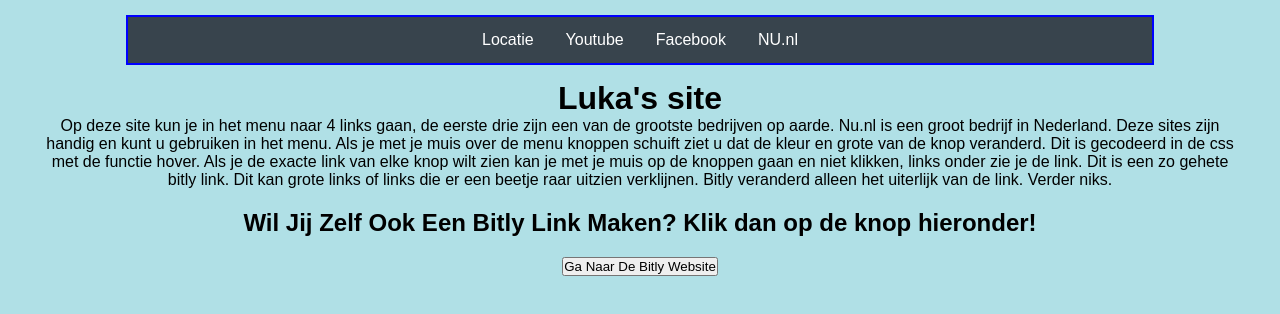
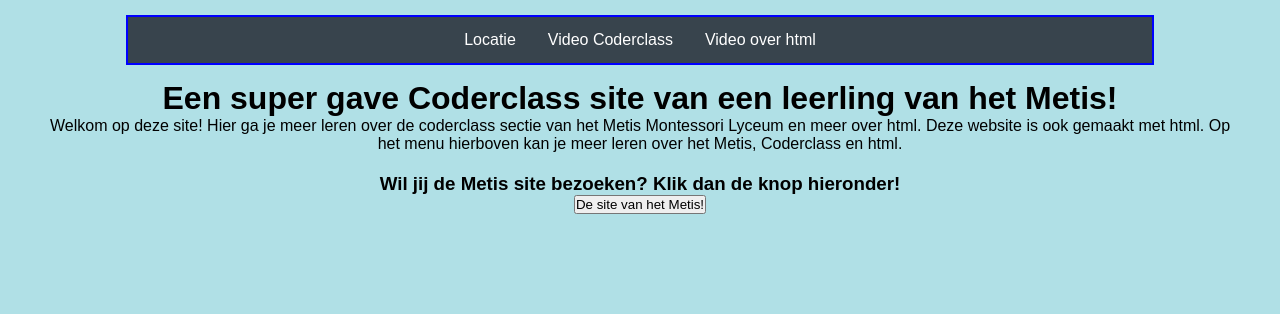
Before and after one commit to lukagthb/htmlcssopdracht, a plain HTML site: page index.html in a window 1280 px wide. Drawn offline with Linux system fonts and the light colour scheme.

Commit message:
Update index.html

```diff
--- a/index.html
+++ b/index.html
@@ -6,27 +6,24 @@
     <title>repl.it</title>
     <link href="opmaak.css" rel="stylesheet" type="text/css" />
     <link rel="gmaps.html" href="/css/master.css">
+  <link rel="htmlvideo.html" href="/css/master.css">
   </head>
   <body style="background-color:powderblue;">
     <ul class="nav-bar">
       <li><a href="gmaps.html">Locatie</a></li>
-      <li><a href="https://bit.ly/3HO2U4x">Youtube</a></li>
-      <li><a href="https://bit.ly/3gQ1DOt">Facebook</a></li>
-      <li><a href="https://bit.ly/33jRruB">NU.nl</a></li>
+      <li><a href="filmpje.html">Video Coderclass</a></li>
+      <li><a href="htmlvideo.html">Video over html</a></li>
+
     </ul>
-    <h1>Luka's site</h1>
+    <h1>Een super gave Coderclass site van een leerling van het Metis!</h1>
     <div id="tekstje">
-      <p>Op deze site kun je in het menu naar 4 links gaan, de eerste drie zijn een van de grootste bedrijven op aarde.
-      Nu.nl is een groot bedrijf in Nederland. Deze sites zijn handig en kunt u gebruiken in het menu.
-    Als je met je muis over de menu knoppen schuift ziet u dat de kleur en grote van de knop veranderd. Dit is gecodeerd in de css met de functie hover. Als je de exacte link van elke knop wilt zien kan je met je muis op de knoppen gaan en niet klikken, links onder zie je de link. Dit is een zo gehete bitly link. Dit kan grote links of links die er een beetje raar uitzien verklijnen. Bitly veranderd alleen het uiterlijk van de link. Verder niks.</p>
-
+      <p>Welkom op deze site! Hier ga je meer leren over de coderclass sectie van het Metis Montessori Lyceum en meer over html. Deze website is ook gemaakt met html. Op het menu hierboven kan je meer leren over het Metis, Coderclass en html.</p>
     </div>
-  <h2>Wil Jij Zelf Ook Een Bitly Link Maken?
-  Klik dan op de knop hieronder!</h2>
+  <h3>Wil jij de Metis site bezoeken? Klik dan de knop hieronder!</h3>
 
 
-  <form action="https://app.bitly.com/" id="knop">
-    <input type="submit" value="Ga Naar De Bitly Website" />
+  <form action="https://www.hetmml.nl/" id="knop">
+    <input type="submit" value="De site van het Metis!" />
 
 </form>
   </body>
```
